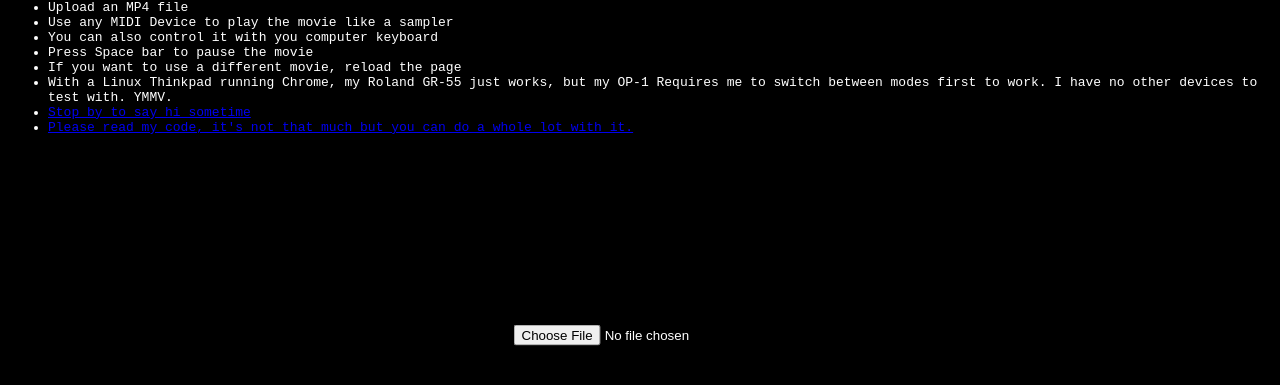
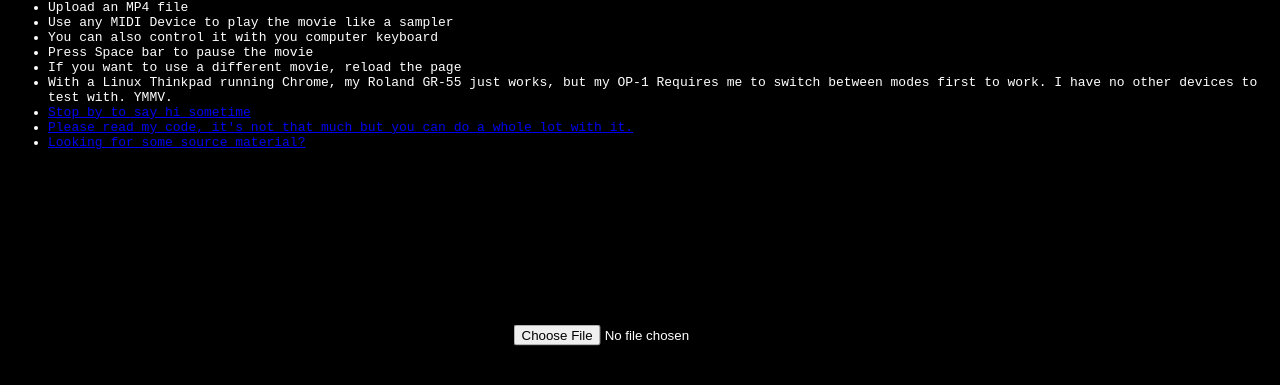
Before and after one commit to lindseymysse/montage-organ, a plain HTML site: page montage-organ.html in a window 1280 px wide. Shown: the part 65-450 px from the top of the page. Drawn offline with Linux system fonts and the light colour scheme.

Commit message:
Added some source material

```diff
--- a/montage-organ.html
+++ b/montage-organ.html
@@ -82,6 +82,7 @@
     <li>With a Linux Thinkpad running Chrome, my Roland GR-55 just works, but my OP-1 Requires me to switch between modes first to work. I have no other devices to test with. YMMV.</li>
     <li><a href="https://lindseymysse.com/" target="_blank">Stop by to say hi sometime</a></li>
     <li><a href="https://github.com/lindseymysse/montage-organ/blob/main/montage-organ.html">Please read my code, it's not that much but you can do a whole lot with it.</a></li>
+    <li><a href="https://archive.org/details/max-headroom-complete">Looking for some source material?</a></li>
   </ul>
 </div>
 
```
